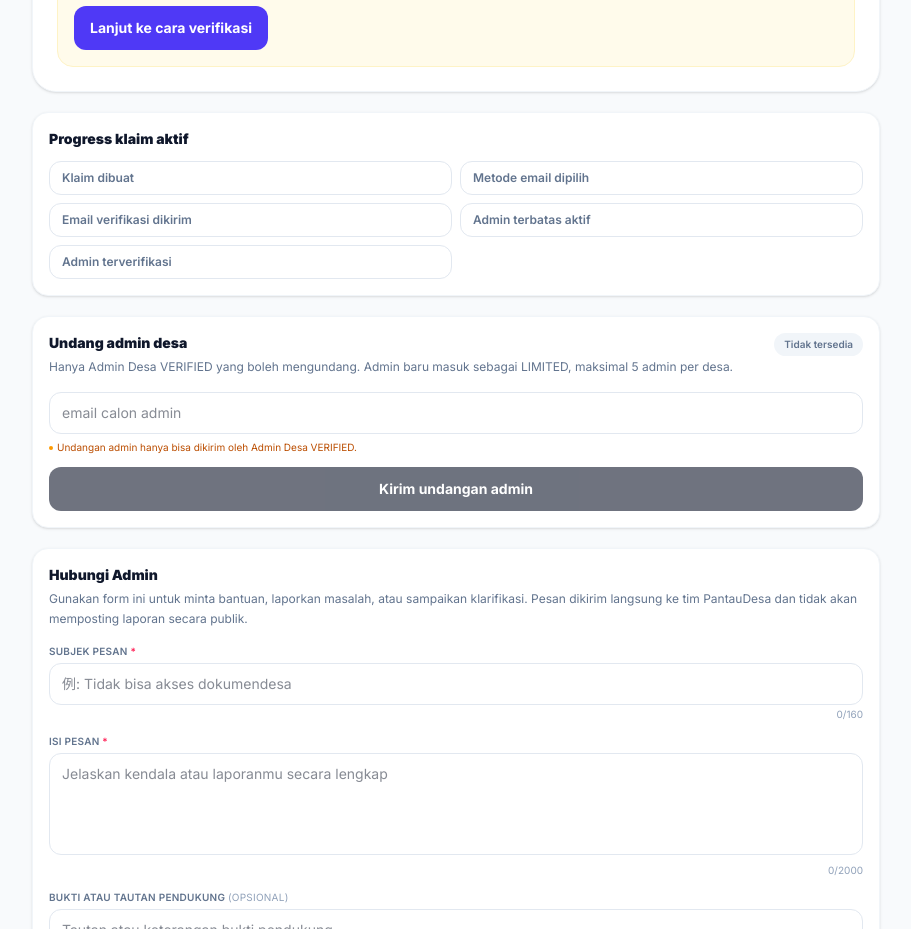
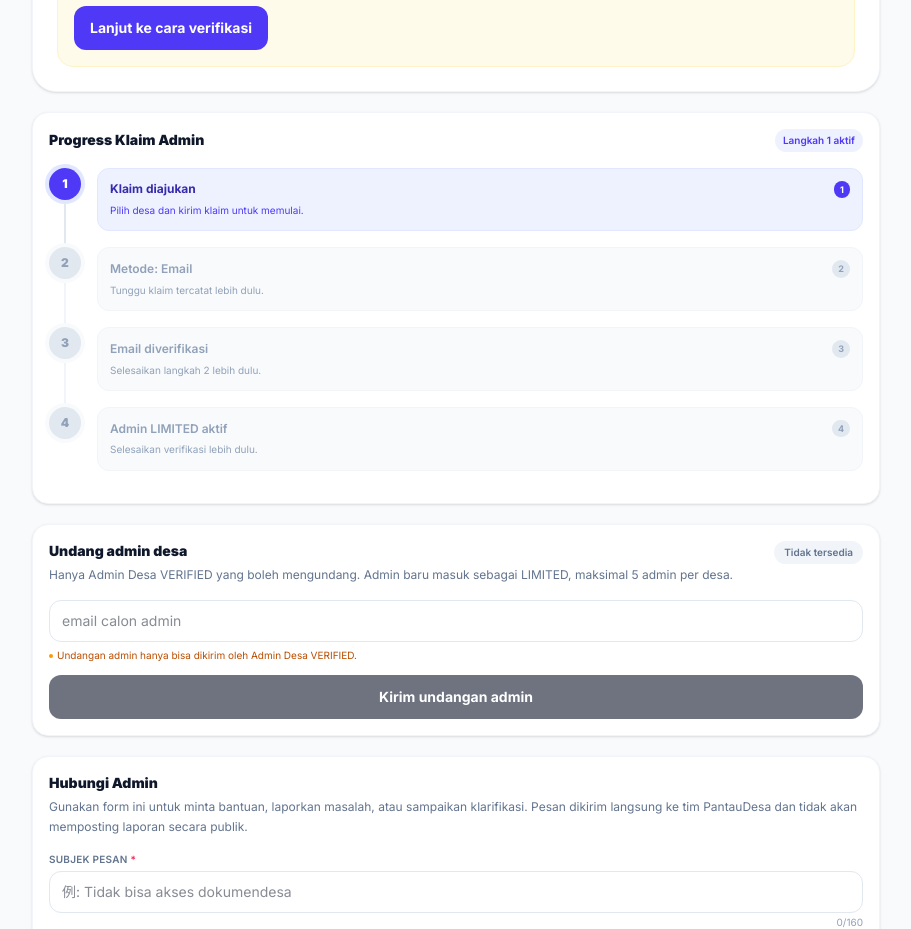
Before and after one commit to razornez/pantaudesa, a Next.js app: page /profil/klaim-admin-desa in a window 1280 px wide. Shown: the part 1180-2109 px from the top of the page, without its empty margins (184-1095 px from the left). Built offline with nearby package versions, Linux system fonts and the light colour scheme; no server answers; sample sign-in values are in the browser's storage.

Commit message:
feat: redesign AdminClaimTimeline into interactive vertical stepper with done/active/upcoming states, connector lines, and contextual notes

```diff
--- a/src/components/profil/admin-claim/AdminClaimTimeline.tsx
+++ b/src/components/profil/admin-claim/AdminClaimTimeline.tsx
@@ -1,10 +1,7 @@
+import { Check } from "lucide-react";
 import type { AdminClaimActiveClaim, AdminClaimActiveMember } from "@/lib/data/admin-claim-read";
 
-function itemClass(active: boolean) {
-  return active
-    ? "border-indigo-200 bg-indigo-50 text-indigo-800"
-    : "border-slate-200 bg-white text-slate-500";
-}
+type StepState = "done" | "active" | "upcoming";
 
 export default function AdminClaimTimeline({
   claim,
@@ -13,35 +10,123 @@ export default function AdminClaimTimeline({
   claim: AdminClaimActiveClaim | null;
   member: AdminClaimActiveMember | null;
 }) {
-  const items = [
-    { key: "created", label: "Klaim dibuat", active: Boolean(claim) },
-    { key: "method", label: claim?.method === "WEBSITE_TOKEN" ? "Metode website dipilih" : "Metode email dipilih", active: Boolean(claim?.method) },
+  const hasClaim         = Boolean(claim);
+  const hasMethod        = Boolean(claim?.method);
+  const hasVerifiedToken = Boolean(claim?.hasActiveToken || claim?.verifiedAt || member);
+  const isLimited       = member?.status === "LIMITED";
+  const isVerified       = member?.status === "VERIFIED";
+
+  const steps: Array<{
+    num: number;
+    state: StepState;
+    title: string;
+    note: string;
+  }> = [
     {
-      key: "verification",
-      label: claim?.method === "WEBSITE_TOKEN" ? "Token website diproses" : "Email verifikasi dikirim",
-      active: Boolean(claim?.hasActiveToken || member || claim?.verifiedAt),
+      num: 1,
+      state: hasClaim ? "done" : "active",
+      title: "Klaim diajukan",
+      note: hasClaim ? "Klaim sudah tercatat di sistem." : "Pilih desa dan kirim klaim untuk memulai.",
     },
     {
-      key: "limited",
-      label: "Admin terbatas aktif",
-      active: member?.status === "LIMITED" || member?.status === "VERIFIED",
+      num: 2,
+      state: !hasClaim ? "upcoming" : hasMethod ? "done" : "active",
+      title: hasMethod && claim?.method === "WEBSITE_TOKEN" ? "Metode: Website" : "Metode: Email",
+      note: !hasClaim ? "Tunggu klaim tercatat lebih dulu." : !hasMethod ? "Pilih metode verifikasi dan ikuti instruksinya." : claim?.method === "WEBSITE_TOKEN" ? "Token website sudah dipilih." : "Email verifikasi sudah dipilih.",
     },
     {
-      key: "verified",
-      label: "Admin terverifikasi",
-      active: member?.status === "VERIFIED",
+      num: 3,
+      state: !hasMethod ? "upcoming" : hasVerifiedToken ? "done" : "active",
+      title: claim?.method === "WEBSITE_TOKEN" ? "Token dicek di website" : "Email diverifikasi",
+      note: !hasMethod ? "Selesaikan langkah 2 lebih dulu." : !hasVerifiedToken ? "Verifikasi masih menunggu. Cek email atau pasang token di website." : "Verifikasi berhasil. Status segera diperbarui.",
+    },
+    {
+      num: 4,
+      state: !hasVerifiedToken ? "upcoming" : isLimited || isVerified ? "done" : "active",
+      title: isVerified ? "Admin VERIFIED aktif" : "Admin LIMITED aktif",
+      note: !hasVerifiedToken ? "Selesaikan verifikasi lebih dulu." : isVerified ? "Kamu admin terverifikasi. Bisa mengundang admin lain." : "Akses admin terbatas aktif. Selesaikan verifikasi untuk naik ke VERIFIED.",
     },
   ];
 
+  const activeStepIndex = steps.findIndex((s) => s.state === "active");
+
+  const stateStyles: Record<StepState, {
+    dot: string; line: string; card: string;
+    title: string; note: string; badge: string;
+  }> = {
+    done: {
+      dot: "bg-emerald-500 text-white ring-emerald-100",
+      line: "bg-emerald-400",
+      card: "border-emerald-100 bg-emerald-50",
+      title: "text-emerald-800 font-bold",
+      note: "text-emerald-600",
+      badge: "bg-emerald-500 text-white",
+    },
+    active: {
+      dot: "bg-indigo-600 text-white ring-indigo-100",
+      line: "bg-slate-200",
+      card: "border-indigo-100 bg-indigo-50",
+      title: "text-indigo-800 font-bold",
+      note: "text-indigo-600",
+      badge: "bg-indigo-600 text-white",
+    },
+    upcoming: {
+      dot: "bg-slate-200 text-slate-400 ring-slate-50",
+      line: "bg-slate-100",
+      card: "border-slate-100 bg-slate-50",
+      title: "text-slate-400 font-semibold",
+      note: "text-slate-400",
+      badge: "bg-slate-200 text-slate-400",
+    },
+  };
+
   return (
     <div className="rounded-2xl border border-slate-100 bg-white p-4 shadow-sm">
-      <p className="text-sm font-black text-slate-900">Progress klaim aktif</p>
-      <div className="mt-3 grid gap-2 sm:grid-cols-2">
-        {items.map((item) => (
-          <div key={item.key} className={`rounded-xl border px-3 py-2 text-xs font-semibold ${itemClass(item.active)}`}>
-            {item.label}
-          </div>
-        ))}
+      <div className="mb-4 flex items-center justify-between">
+        <p className="text-sm font-black text-slate-900">Progress Klaim Admin</p>
+        {activeStepIndex >= 0 ? (
+          <span className="rounded-full bg-indigo-50 px-2 py-1 text-[10px] font-semibold text-indigo-600">
+            Langkah {activeStepIndex + 1} aktif
+          </span>
+        ) : steps.every((s) => s.state === "done") ? (
+          <span className="rounded-full bg-emerald-50 px-2 py-1 text-[10px] font-semibold text-emerald-600">
+            ✓ Selesai
+          </span>
+        ) : null}
+      </div>
+
+      <div className="relative">
+        {steps.map((step, i) => {
+          const s = stateStyles[step.state];
+          const isLast = i === steps.length - 1;
+
+          return (
+            <div key={step.num} className="relative flex gap-4">
+              {/* Left: dot + connector */}
+              <div className="flex flex-col items-center">
+                <div className={`relative z-10 flex h-8 w-8 flex-shrink-0 items-center justify-center rounded-full ring-4 ${s.dot}`}>
+                  {step.state === "done" ? (
+                    <Check size={14} strokeWidth={3} />
+                  ) : (
+                    <span className="text-xs font-black">{step.num}</span>
+                  )}
+                </div>
+                {!isLast && <div className={`w-0.5 min-h-6 flex-1 ${s.line}`} />}
+              </div>
+
+              {/* Right: step card */}
+              <div className={`mb-4 flex-1 rounded-xl border p-3 ${s.card}`}>
+                <div className="mb-1 flex items-center justify-between gap-2">
+                  <p className={`text-xs ${s.title}`}>{step.title}</p>
+                  <span className={`shrink-0 rounded-full px-1.5 py-0.5 text-[9px] font-bold ${s.badge}`}>
+                    {step.state === "done" ? "✓" : step.num}
+                  </span>
+                </div>
+                <p className={`text-[10px] leading-relaxed ${s.note}`}>{step.note}</p>
+              </div>
+            </div>
+          );
+        })}
       </div>
     </div>
   );
```
